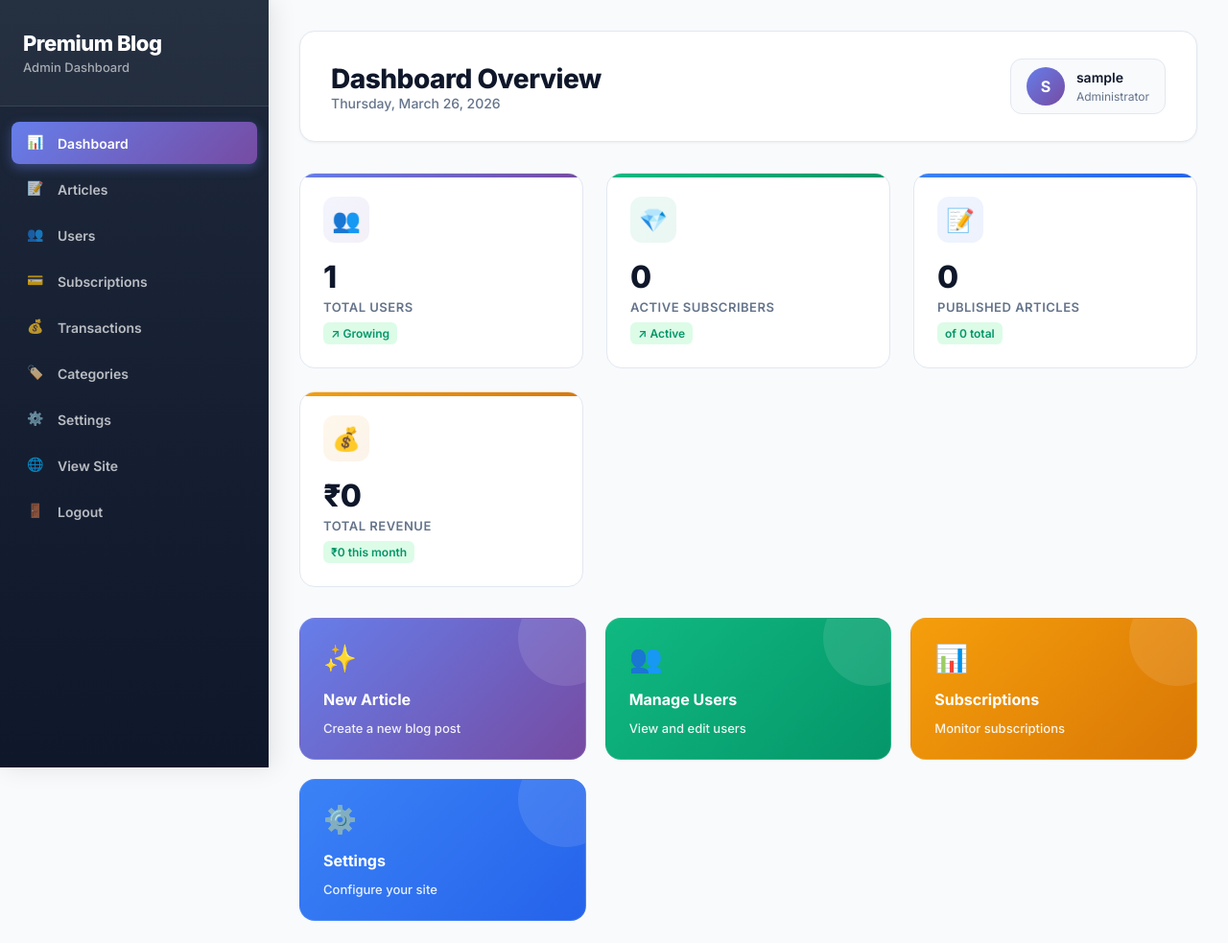
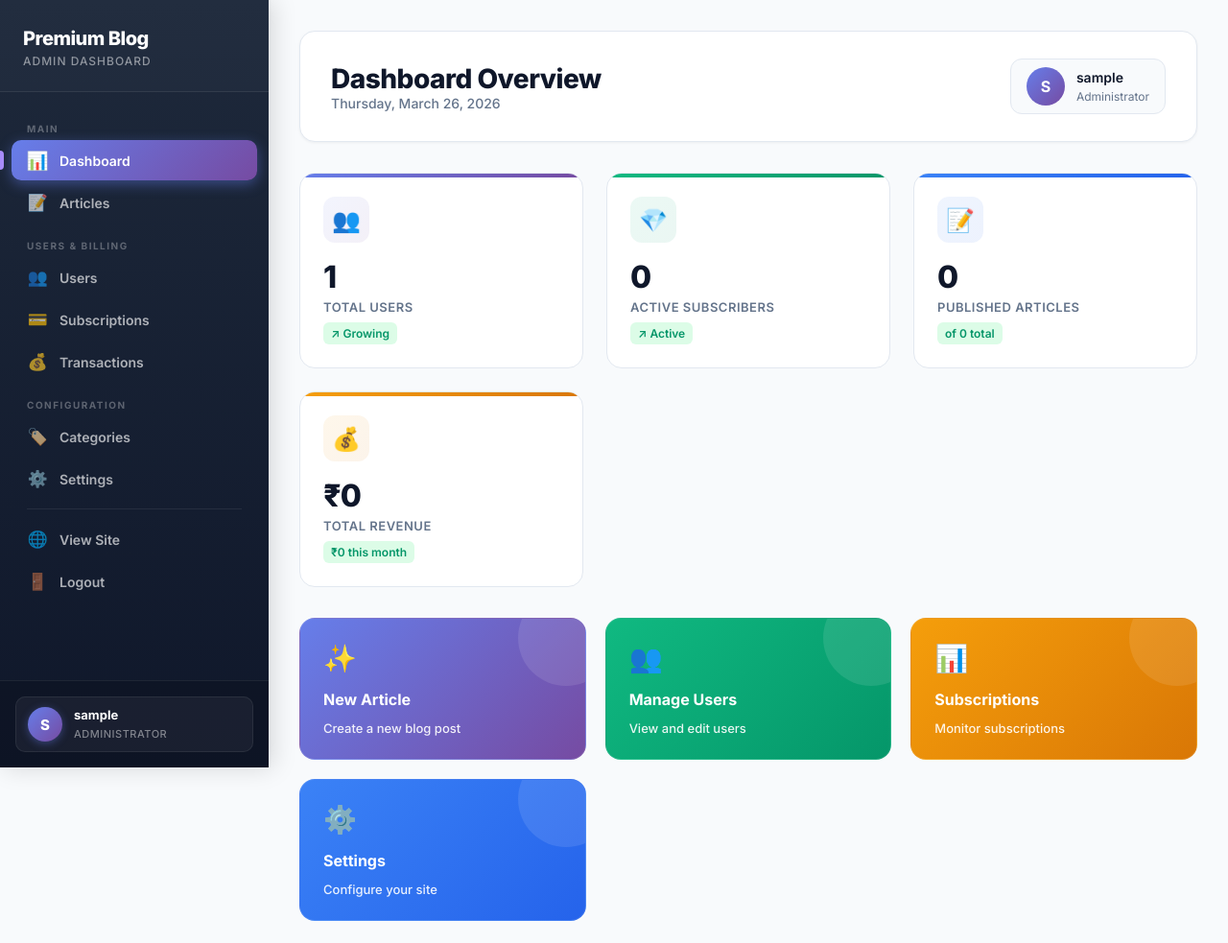
Before and after one commit to Vigneshgbe/Subscription_Based_Blog, a PHP site: page /blog/admin/dashboard.php in a window 1280 px wide. Shown: the top 983 px of the page at 96% size. Run offline with PHP 8.4, Linux system fonts and the light colour scheme; a user stored in the database is signed in; data comes from the database, SQL or seed files in the repository; data that the repository does not hold is empty.

Commit message:
sidebar seperated and included in dashbaord

```diff
--- a/admin/dashboard.php
+++ b/admin/dashboard.php
@@ -91,104 +91,15 @@ $recentActivity = $db->query("
             min-height: 100vh;
         }
 
-        .sidebar {
-            width: 280px;
-            background: linear-gradient(180deg, #1e293b 0%, #0f172a 100%);
-            color: white;
-            padding: 0;
-            position: fixed;
-            height: 100vh;
-            overflow-y: auto;
-            z-index: 1000;
-            transition: transform 0.3s ease;
-            box-shadow: 4px 0 24px rgba(0,0,0,0.1);
-        }
-
-        .sidebar-brand {
-            padding: 32px 24px;
-            border-bottom: 1px solid rgba(255,255,255,0.1);
-            background: rgba(255,255,255,0.03);
-        }
-
-        .sidebar-brand h1 {
-            font-size: 22px;
-            font-weight: 800;
-            margin-bottom: 4px;
-            letter-spacing: -0.5px;
-        }
-
-        .sidebar-brand p {
-            font-size: 13px;
-            opacity: 0.6;
-            font-weight: 500;
-        }
-
-        .sidebar-menu {
-            list-style: none;
-            padding: 16px 12px;
-        }
-
-        .sidebar-menu a {
-            display: flex;
-            align-items: center;
-            gap: 12px;
-            padding: 12px 16px;
-            color: rgba(255,255,255,0.7);
-            text-decoration: none;
-            font-weight: 600;
-            font-size: 14px;
-            border-radius: 8px;
-            transition: all 0.2s;
-            margin-bottom: 4px;
-        }
-
-        .sidebar-menu a:hover {
-            background: rgba(255,255,255,0.1);
-            color: white;
-            transform: translateX(4px);
-        }
-
-        .sidebar-menu a.active {
-            background: linear-gradient(135deg, #667eea 0%, #764ba2 100%);
-            color: white;
-            box-shadow: 0 4px 12px rgba(102, 126, 234, 0.4);
-        }
-
-        .sidebar-menu a svg,
-        .sidebar-menu a .icon {
-            width: 20px;
-            height: 20px;
-            flex-shrink: 0;
-        }
-
+        /* ── Main content area ─────────────────────────────────────── */
         .main-content {
             flex: 1;
-            margin-left: 280px;
+            margin-left: 280px; /* matches sidebar width */
             padding: 32px;
             transition: margin-left 0.3s ease;
         }
 
-        .mobile-header {
-            display: none;
-            background: white;
-            padding: 16px 20px;
-            position: sticky;
-            top: 0;
-            z-index: 999;
-            align-items: center;
-            justify-content: space-between;
-            box-shadow: 0 1px 3px rgba(0,0,0,0.1);
-        }
-
-        .menu-toggle {
-            background: none;
-            border: none;
-            font-size: 24px;
-            cursor: pointer;
-            padding: 8px;
-            color: #1e293b;
-        }
-
+        /* ── Top bar ───────────────────────────────────────────────── */
         .top-bar {
             background: white;
             padding: 28px 32px;
@@ -254,6 +165,7 @@ $recentActivity = $db->query("
             color: #64748b;
         }
 
+        /* ── Stat Cards ────────────────────────────────────────────── */
         .stats-grid {
             display: grid;
             grid-template-columns: repeat(auto-fit, minmax(240px, 1fr));
@@ -358,6 +270,7 @@ $recentActivity = $db->query("
             margin-top: 8px;
         }
 
+        /* ── Cards ─────────────────────────────────────────────────── */
         .card {
             background: white;
             padding: 28px;
@@ -381,6 +294,7 @@ $recentActivity = $db->query("
             color: #0f172a;
         }
 
+        /* ── Buttons ────────────────────────────────────────────────── */
         .btn {
             padding: 10px 20px;
             border: none;
@@ -412,6 +326,7 @@ $recentActivity = $db->query("
             font-size: 13px;
         }
 
+        /* ── Quick Actions ──────────────────────────────────────────── */
         .quick-actions {
             display: grid;
             grid-template-columns: repeat(auto-fit, minmax(220px, 1fr));
@@ -484,6 +399,7 @@ $recentActivity = $db->query("
             z-index: 1;
         }
 
+        /* ── Tables ─────────────────────────────────────────────────── */
         .table-container {
             overflow-x: auto;
             -webkit-overflow-scrolling: touch;
@@ -521,6 +437,7 @@ $recentActivity = $db->query("
             background: #f8fafc;
         }
 
+        /* ── Badges ─────────────────────────────────────────────────── */
         .badge {
             display: inline-flex;
             align-items: center;
@@ -552,19 +469,7 @@ $recentActivity = $db->query("
             color: #7c3aed;
         }
 
-        .overlay {
-            display: none;
-            position: fixed;
-            inset: 0;
-            background: rgba(0,0,0,0.5);
-            z-index: 999;
-        }
-
-        .overlay.active {
-            display: block;
-        }
-
-        /* Responsive */
+        /* ── Responsive ─────────────────────────────────────────────── */
         @media (max-width: 1024px) {
             .stats-grid {
                 grid-template-columns: repeat(2, 1fr);
@@ -572,21 +477,9 @@ $recentActivity = $db->query("
         }
 
         @media (max-width: 768px) {
-            .sidebar {
-                transform: translateX(-100%);
-            }
-
-            .sidebar.active {
-                transform: translateX(0);
-            }
-
             .main-content {
                 margin-left: 0;
                 padding: 20px 16px;
-            }
-
-            .mobile-header {
-                display: flex;
             }
 
             .stats-grid {
@@ -613,51 +506,13 @@ $recentActivity = $db->query("
     </style>
 </head>
 <body>
-    <div class="mobile-header">
-        <button class="menu-toggle" onclick="toggleMenu()">☰</button>
-        <h1><?php echo SITE_NAME; ?></h1>
-    </div>
+<div class="admin-layout">
 
-    <div class="overlay" id="overlay" onclick="toggleMenu()"></div>
-
-    <div class="admin-layout">
-        <aside class="sidebar" id="sidebar">
-            <div class="sidebar-brand">
-                <h1><?php echo SITE_NAME; ?></h1>
-                <p>Admin Dashboard</p>
-            </div>
-            <ul class="sidebar-menu">
-                <li><a href="dashboard.php" class="active">
-                    <span class="icon">📊</span> Dashboard
-                </a></li>
-                <li><a href="articles.php">
-                    <span class="icon">📝</span> Articles
-                </a></li>
-                <li><a href="users.php">
-                    <span class="icon">👥</span> Users
-                </a></li>
-                <li><a href="subscriptions.php">
-                    <span class="icon">💳</span> Subscriptions
-                </a></li>
-                <li><a href="transactions.php">
-                    <span class="icon">💰</span> Transactions
-                </a></li>
-                <li><a href="categories.php">
-                    <span class="icon">🏷️</span> Categories
-                </a></li>
-                <li><a href="settings.php">
-                    <span class="icon">⚙️</span> Settings
-                </a></li>
-                <li><a href="../index.php">
-                    <span class="icon">🌐</span> View Site
-                </a></li>
-                <li><a href="../logout.php">
-                    <span class="icon">🚪</span> Logout
-                </a></li>
-            </ul>
-        </aside>
+    <?php require_once 'sidebar.php'; ?>
 
     <main class="main-content">
+
+        <!-- Top Bar -->
         <div class="top-bar">
             <div class="top-bar-content">
                 <div>
@@ -665,7 +520,9 @@ $recentActivity = $db->query("
                     <p class="top-bar-time"><?php echo date('l, F j, Y'); ?></p>
                 </div>
                 <div class="user-info">
-                        <div class="user-avatar"><?php echo strtoupper(substr($_SESSION['user_name'], 0, 1)); ?></div>
+                    <div class="user-avatar">
+                        <?php echo strtoupper(substr($_SESSION['user_name'], 0, 1)); ?>
+                    </div>
                     <div class="user-details">
                         <strong><?php echo htmlspecialchars($_SESSION['user_name']); ?></strong>
                         <span>Administrator</span>
@@ -674,6 +531,7 @@ $recentActivity = $db->query("
             </div>
         </div>
 
+        <!-- Stats Grid -->
         <div class="stats-grid">
             <div class="stat-card">
                 <div class="stat-header">
@@ -712,6 +570,7 @@ $recentActivity = $db->query("
             </div>
         </div>
 
+        <!-- Quick Actions -->
         <div class="quick-actions">
             <a href="article-create.php" class="quick-action-card">
                 <div class="quick-action-icon">✨</div>
@@ -735,6 +594,7 @@ $recentActivity = $db->query("
             </a>
         </div>
 
+        <!-- Recent Articles -->
         <div class="card">
             <div class="card-header">
                 <h2>Recent Articles</h2>
@@ -775,6 +635,7 @@ $recentActivity = $db->query("
             </div>
         </div>
 
+        <!-- Recent Subscriptions -->
         <div class="card">
             <div class="card-header">
                 <h2>Recent Subscriptions</h2>
@@ -812,6 +673,7 @@ $recentActivity = $db->query("
             </div>
         </div>
 
+        <!-- Recent Activity -->
         <div class="card">
             <div class="card-header">
                 <h2>Recent Activity</h2>
@@ -837,25 +699,8 @@ $recentActivity = $db->query("
                 </table>
             </div>
         </div>
+
     </main>
 </div>
-
-    <script>
-        function toggleMenu() {
-            const sidebar = document.getElementById('sidebar');
-            const overlay = document.getElementById('overlay');
-            sidebar.classList.toggle('active');
-            overlay.classList.toggle('active');
-        }
-
-        // Close sidebar when clicking menu items on mobile
-        document.querySelectorAll('.sidebar-menu a').forEach(link => {
-            link.addEventListener('click', () => {
-                if (window.innerWidth <= 768) {
-                    toggleMenu();
-                }
-            });
-        });
-    </script>
 </body>
 </html>
--- /dev/null
+++ b/admin/sidebar.php
@@ -0,0 +1,401 @@
+<?php
+/**
+ * sidebar.php — Admin Navigation Sidebar
+ * Include this file in any admin page:
+ *   <?php require_once 'sidebar.php'; ?>
+ *
+ * Requires: $_SESSION['user_name'] to be set (via config.php / requireAdmin())
+ * The $currentPage variable is auto-detected from the current script filename,
+ * so the active link highlights automatically on every page.
+ */
+
+// Auto-detect active page from current script filename
+$_sidebar_page = basename($_SERVER['PHP_SELF']);
+?>
+<style>
+    /* ─── Sidebar Reset & Base ─────────────────────────────────────── */
+    .sidebar {
+        width: 280px;
+        background: linear-gradient(180deg, #1e293b 0%, #0f172a 100%);
+        color: white;
+        padding: 0;
+        position: fixed;
+        height: 100vh;
+        overflow-y: auto;
+        z-index: 1000;
+        transition: transform 0.3s ease;
+        box-shadow: 4px 0 24px rgba(0, 0, 0, 0.15);
+        display: flex;
+        flex-direction: column;
+    }
+
+    /* ─── Brand / Logo Area ────────────────────────────────────────── */
+    .sidebar-brand {
+        padding: 28px 24px 24px;
+        border-bottom: 1px solid rgba(255, 255, 255, 0.08);
+        background: rgba(255, 255, 255, 0.02);
+        flex-shrink: 0;
+    }
+
+    .sidebar-brand h1 {
+        font-size: 20px;
+        font-weight: 800;
+        margin-bottom: 4px;
+        letter-spacing: -0.5px;
+        color: #fff;
+    }
+
+    .sidebar-brand p {
+        font-size: 12px;
+        opacity: 0.5;
+        font-weight: 500;
+        text-transform: uppercase;
+        letter-spacing: 1px;
+        color: #fff;
+    }
+
+    /* ─── Navigation ───────────────────────────────────────────────── */
+    .sidebar-menu {
+        list-style: none;
+        padding: 16px 12px;
+        flex: 1;
+        overflow-y: auto;
+    }
+
+    .sidebar-menu li {
+        margin-bottom: 2px;
+    }
+
+    /* Section label */
+    .sidebar-section-label {
+        font-size: 10px;
+        font-weight: 700;
+        text-transform: uppercase;
+        letter-spacing: 1.5px;
+        color: rgba(255, 255, 255, 0.3);
+        padding: 16px 16px 6px;
+        display: block;
+    }
+
+    .sidebar-menu a {
+        display: flex;
+        align-items: center;
+        gap: 12px;
+        padding: 11px 16px;
+        color: rgba(255, 255, 255, 0.65);
+        text-decoration: none;
+        font-weight: 600;
+        font-size: 14px;
+        border-radius: 10px;
+        transition: all 0.2s ease;
+        position: relative;
+        margin-bottom: 2px;
+    }
+
+    .sidebar-menu a .nav-icon {
+        font-size: 17px;
+        width: 22px;
+        text-align: center;
+        flex-shrink: 0;
+        transition: transform 0.2s ease;
+    }
+
+    .sidebar-menu a .nav-label {
+        flex: 1;
+    }
+
+    /* Hover state */
+    .sidebar-menu a:hover {
+        background: rgba(255, 255, 255, 0.08);
+        color: rgba(255, 255, 255, 0.95);
+    }
+
+    .sidebar-menu a:hover .nav-icon {
+        transform: scale(1.15);
+    }
+
+    /* Active state */
+    .sidebar-menu a.active {
+        background: linear-gradient(135deg, #667eea 0%, #764ba2 100%);
+        color: #fff;
+        box-shadow: 0 4px 14px rgba(102, 126, 234, 0.45);
+    }
+
+    .sidebar-menu a.active .nav-icon {
+        transform: scale(1.1);
+    }
+
+    /* Active pill indicator */
+    .sidebar-menu a.active::before {
+        content: '';
+        position: absolute;
+        left: -12px;
+        top: 50%;
+        transform: translateY(-50%);
+        width: 4px;
+        height: 20px;
+        background: #a78bfa;
+        border-radius: 0 4px 4px 0;
+    }
+
+    /* ─── Divider ──────────────────────────────────────────────────── */
+    .sidebar-divider {
+        height: 1px;
+        background: rgba(255, 255, 255, 0.07);
+        margin: 10px 16px;
+    }
+
+    /* ─── Footer / User strip ──────────────────────────────────────── */
+    .sidebar-footer {
+        padding: 16px;
+        border-top: 1px solid rgba(255, 255, 255, 0.07);
+        background: rgba(0, 0, 0, 0.15);
+        flex-shrink: 0;
+    }
+
+    .sidebar-user {
+        display: flex;
+        align-items: center;
+        gap: 12px;
+        padding: 10px 12px;
+        background: rgba(255, 255, 255, 0.05);
+        border-radius: 10px;
+        border: 1px solid rgba(255, 255, 255, 0.07);
+    }
+
+    .sidebar-avatar {
+        width: 36px;
+        height: 36px;
+        border-radius: 50%;
+        background: linear-gradient(135deg, #667eea 0%, #764ba2 100%);
+        display: flex;
+        align-items: center;
+        justify-content: center;
+        font-weight: 800;
+        font-size: 15px;
+        color: #fff;
+        flex-shrink: 0;
+        box-shadow: 0 2px 8px rgba(102, 126, 234, 0.4);
+    }
+
+    .sidebar-user-info {
+        flex: 1;
+        min-width: 0;
+    }
+
+    .sidebar-user-info strong {
+        display: block;
+        font-size: 13px;
+        font-weight: 700;
+        color: #fff;
+        white-space: nowrap;
+        overflow: hidden;
+        text-overflow: ellipsis;
+    }
+
+    .sidebar-user-info span {
+        font-size: 11px;
+        color: rgba(255, 255, 255, 0.45);
+        font-weight: 500;
+        text-transform: uppercase;
+        letter-spacing: 0.5px;
+    }
+
+    /* ─── Mobile Overlay ───────────────────────────────────────────── */
+    .sidebar-overlay {
+        display: none;
+        position: fixed;
+        inset: 0;
+        background: rgba(0, 0, 0, 0.55);
+        z-index: 999;
+        backdrop-filter: blur(2px);
+    }
+
+    .sidebar-overlay.active {
+        display: block;
+    }
+
+    /* ─── Mobile Toggle Button ─────────────────────────────────────── */
+    .mobile-header {
+        display: none;
+        background: white;
+        padding: 14px 20px;
+        position: sticky;
+        top: 0;
+        z-index: 998;
+        align-items: center;
+        justify-content: space-between;
+        box-shadow: 0 1px 4px rgba(0, 0, 0, 0.08);
+    }
+
+    .mobile-header .mobile-brand {
+        font-size: 17px;
+        font-weight: 800;
+        color: #0f172a;
+    }
+
+    .menu-toggle {
+        background: none;
+        border: 1px solid #e2e8f0;
+        font-size: 18px;
+        cursor: pointer;
+        padding: 8px 12px;
+        border-radius: 8px;
+        color: #1e293b;
+        transition: background 0.2s;
+    }
+
+    .menu-toggle:hover {
+        background: #f1f5f9;
+    }
+
+    /* ─── Responsive ───────────────────────────────────────────────── */
+    @media (max-width: 768px) {
+        .sidebar {
+            transform: translateX(-100%);
+        }
+
+        .sidebar.active {
+            transform: translateX(0);
+        }
+
+        .mobile-header {
+            display: flex;
+        }
+    }
+</style>
+
+<!-- Mobile Header -->
+<div class="mobile-header">
+    <button class="menu-toggle" onclick="sidebarToggle()" aria-label="Toggle menu">☰</button>
+    <span class="mobile-brand"><?php echo defined('SITE_NAME') ? htmlspecialchars(SITE_NAME) : 'Admin'; ?></span>
+</div>
+
+<!-- Overlay (mobile) -->
+<div class="sidebar-overlay" id="sidebarOverlay" onclick="sidebarToggle()"></div>
+
+<!-- Sidebar -->
+<aside class="sidebar" id="adminSidebar" role="navigation" aria-label="Admin navigation">
+
+    <!-- Brand -->
+    <div class="sidebar-brand">
+        <h1><?php echo defined('SITE_NAME') ? htmlspecialchars(SITE_NAME) : 'Premium Blog'; ?></h1>
+        <p>Admin Dashboard</p>
+    </div>
+
+    <!-- Navigation Menu -->
+    <ul class="sidebar-menu">
+
+        <!-- Main section -->
+        <span class="sidebar-section-label">Main</span>
+
+        <li>
+            <a href="dashboard.php"
+               class="<?php echo $_sidebar_page === 'dashboard.php' ? 'active' : ''; ?>">
+                <span class="nav-icon">📊</span>
+                <span class="nav-label">Dashboard</span>
+            </a>
+        </li>
+
+        <li>
+            <a href="articles.php"
+               class="<?php echo in_array($_sidebar_page, ['articles.php', 'article-create.php', 'article-edit.php']) ? 'active' : ''; ?>">
+                <span class="nav-icon">📝</span>
+                <span class="nav-label">Articles</span>
+            </a>
+        </li>
+
+        <!-- Users & Billing section -->
+        <span class="sidebar-section-label">Users &amp; Billing</span>
+
+        <li>
+            <a href="users.php"
+               class="<?php echo $_sidebar_page === 'users.php' ? 'active' : ''; ?>">
+                <span class="nav-icon">👥</span>
+                <span class="nav-label">Users</span>
+            </a>
+        </li>
+
+        <li>
+            <a href="subscriptions.php"
+               class="<?php echo $_sidebar_page === 'subscriptions.php' ? 'active' : ''; ?>">
+                <span class="nav-icon">💳</span>
+                <span class="nav-label">Subscriptions</span>
+            </a>
+        </li>
+
+        <li>
+            <a href="transactions.php"
+               class="<?php echo $_sidebar_page === 'transactions.php' ? 'active' : ''; ?>">
+                <span class="nav-icon">💰</span>
+                <span class="nav-label">Transactions</span>
+            </a>
+        </li>
+
+        <!-- Config section -->
+        <span class="sidebar-section-label">Configuration</span>
+
+        <li>
+            <a href="categories.php"
+               class="<?php echo $_sidebar_page === 'categories.php' ? 'active' : ''; ?>">
+                <span class="nav-icon">🏷️</span>
+                <span class="nav-label">Categories</span>
+            </a>
+        </li>
+
+        <li>
+            <a href="settings.php"
+               class="<?php echo $_sidebar_page === 'settings.php' ? 'active' : ''; ?>">
+                <span class="nav-icon">⚙️</span>
+                <span class="nav-label">Settings</span>
+            </a>
+        </li>
+
+        <div class="sidebar-divider"></div>
+
+        <li>
+            <a href="../index.php">
+                <span class="nav-icon">🌐</span>
+                <span class="nav-label">View Site</span>
+            </a>
+        </li>
+
+        <li>
+            <a href="../logout.php">
+                <span class="nav-icon">🚪</span>
+                <span class="nav-label">Logout</span>
+            </a>
+        </li>
+
+    </ul>
+
+    <!-- Footer user strip -->
+    <div class="sidebar-footer">
+        <div class="sidebar-user">
+            <div class="sidebar-avatar">
+                <?php echo strtoupper(substr($_SESSION['user_name'] ?? 'A', 0, 1)); ?>
+            </div>
+            <div class="sidebar-user-info">
+                <strong><?php echo htmlspecialchars($_SESSION['user_name'] ?? 'Admin'); ?></strong>
+                <span>Administrator</span>
+            </div>
+        </div>
+    </div>
+
+</aside>
+
+<script>
+    function sidebarToggle() {
+        const sidebar = document.getElementById('adminSidebar');
+        const overlay = document.getElementById('sidebarOverlay');
+        sidebar.classList.toggle('active');
+        overlay.classList.toggle('active');
+    }
+
+    // Auto-close sidebar on link click (mobile)
+    document.querySelectorAll('#adminSidebar .sidebar-menu a').forEach(link => {
+        link.addEventListener('click', () => {
+            if (window.innerWidth <= 768) sidebarToggle();
+        });
+    });
+</script>
```
Lines whose indentation alone changed are shown as unchanged.
